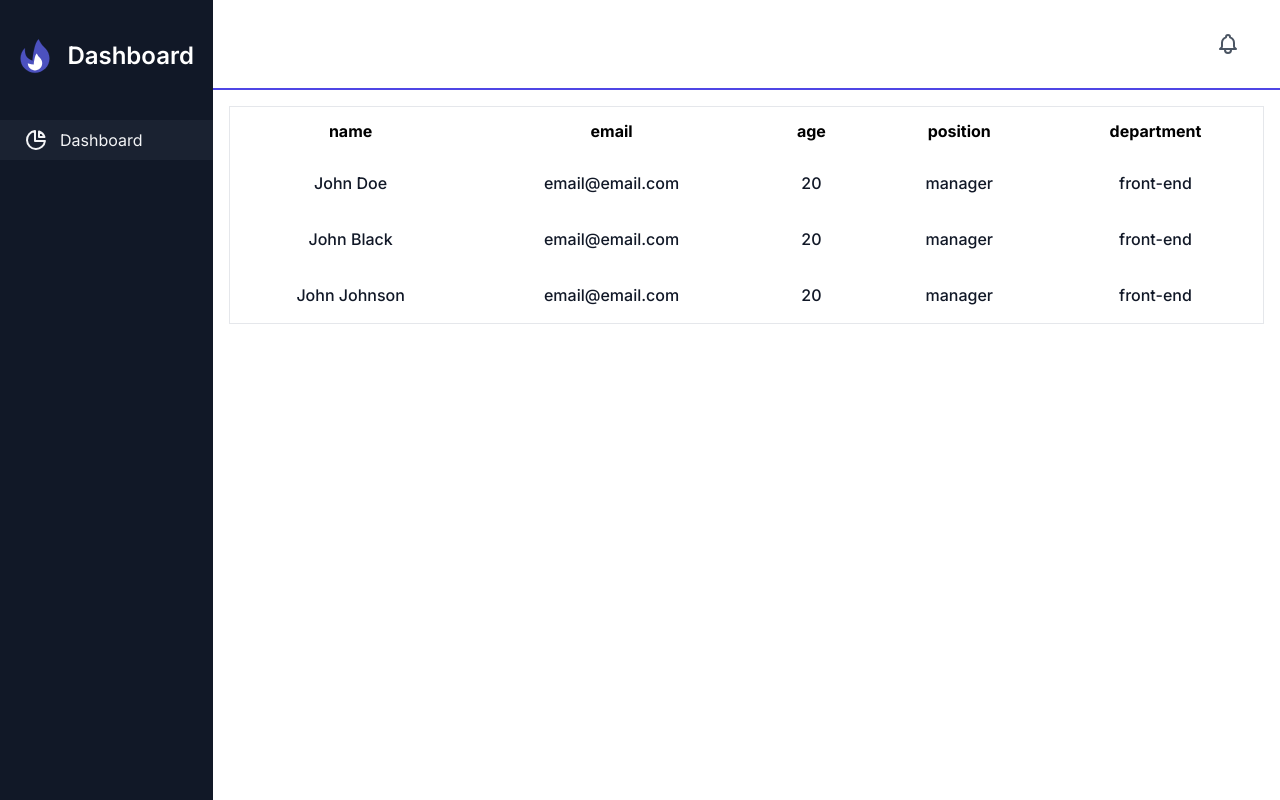
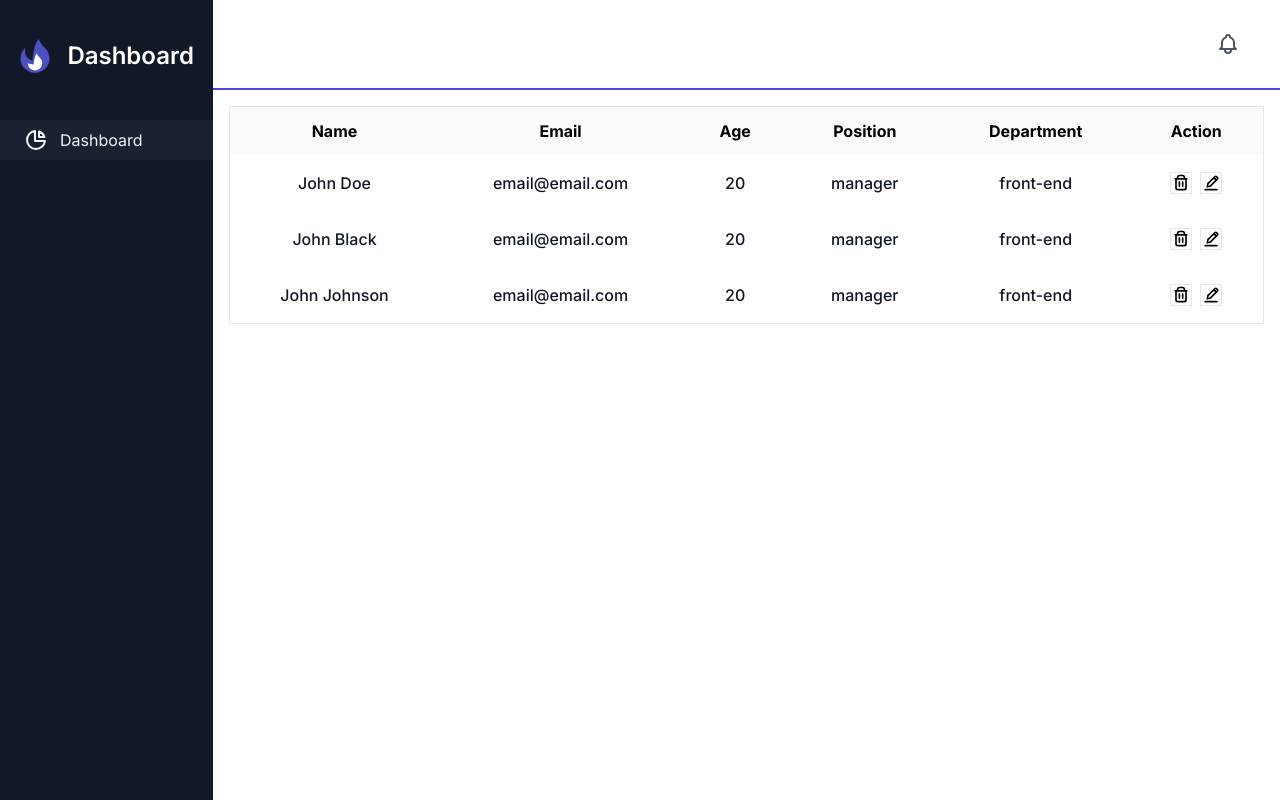
Before and after one commit to kzv-nursultan/aer-test, a Next.js app: page / in a window 1280 px wide. Built offline with nearby package versions, Linux system fonts and the light colour scheme; data requests are answered from the project's data file.

Commit message:
added svg icons

```diff
--- a/components/table/tableBody.tsx
+++ b/components/table/tableBody.tsx
@@ -1,4 +1,6 @@
 import { Employee } from "@/consts/types";
+import Delete from "@/public/svg/Delete";
+import Edit from "@/public/svg/edit";
 import { ReactNode } from "react";
 
 interface EmployeesRow {
@@ -28,6 +30,16 @@ export default function TableBody({ employees }: EmployeesRow) {
           <DataCell>{employee.age}</DataCell>
           <DataCell>{employee.position}</DataCell>
           <DataCell>{employee.department}</DataCell>
+          <DataCell>
+            <div className="flex align-center justify-center gap-2">
+              <button className="border">
+                <Delete />
+              </button>
+              <button className="border">
+                <Edit />
+              </button>
+            </div>
+          </DataCell>
         </tr>
       ))}
     </tbody>
--- a/components/table/tableHead.tsx
+++ b/components/table/tableHead.tsx
@@ -1,18 +1,19 @@
-type EMPLOYEES_HEADER = ["name", "email", "age", "position", "department"];
+type EMPLOYEES_HEADER = ["name", "email", "age", "position", "department", "action"];
 const HEADER_TITLES: EMPLOYEES_HEADER = [
   "name",
   "email",
   "age",
   "position",
   "department",
+  "action",
 ];
 
 export default function TableHead() {
   return (
-    <thead>
+    <thead className="bg-gray-50">
       <tr>
         {HEADER_TITLES.map((title) => (
-          <th key={title} scope="col" className="px-6 py-3">
+          <th key={title} scope="col" className="px-6 py-3 capitalize">
             {title}
           </th>
         ))}
--- /dev/null
+++ b/public/svg/delete.tsx
@@ -0,0 +1,27 @@
+export default function Delete() {
+  return (
+    <svg
+      width="20px"
+      height="20px"
+      viewBox="0 0 24 24"
+      fill="none"
+      xmlns="http://www.w3.org/2000/svg"
+    >
+      <g id="SVGRepo_bgCarrier" strokeWidth="0"></g>
+      <g
+        id="SVGRepo_tracerCarrier"
+        strokeLinecap="round"
+        strokeLinejoin="round"
+      ></g>
+      <g id="SVGRepo_iconCarrier">
+        <path
+          d="M6 7V18C6 19.1046 6.89543 20 8 20H16C17.1046 20 18 19.1046 18 18V7M6 7H5M6 7H8M18 7H19M18 7H16M10 11V16M14 11V16M8 7V5C8 3.89543 8.89543 3 10 3H14C15.1046 3 16 3.89543 16 5V7M8 7H16"
+          stroke="#000000"
+          strokeWidth="2"
+          strokeLinecap="round"
+          strokeLinejoin="round"
+        ></path>
+      </g>
+    </svg>
+  );
+}
--- /dev/null
+++ b/public/svg/edit.tsx
@@ -0,0 +1,34 @@
+export default function Edit() {
+  return (
+    <svg
+      width="20px"
+      height="20px"
+      viewBox="0 0 24 24"
+      fill="none"
+      xmlns="http://www.w3.org/2000/svg"
+    >
+      <g id="SVGRepo_bgCarrier" strokeWidth="0"></g>
+      <g
+        id="SVGRepo_tracerCarrier"
+        strokeLinecap="round"
+        strokeLinejoin="round"
+      ></g>
+      <g id="SVGRepo_iconCarrier">
+        <path
+          d="M18.3785 8.44975L11.4637 15.3647C11.1845 15.6439 10.8289 15.8342 10.4417 15.9117L7.49994 16.5L8.08829 13.5582C8.16572 13.1711 8.35603 12.8155 8.63522 12.5363L15.5501 5.62132M18.3785 8.44975L19.7927 7.03553C20.1832 6.64501 20.1832 6.01184 19.7927 5.62132L18.3785 4.20711C17.988 3.81658 17.3548 3.81658 16.9643 4.20711L15.5501 5.62132M18.3785 8.44975L15.5501 5.62132"
+          stroke="#000000"
+          strokeWidth="2"
+          strokeLinecap="round"
+          strokeLinejoin="round"
+        ></path>
+        <path
+          d="M5 20H19"
+          stroke="#000000"
+          strokeWidth="2"
+          strokeLinecap="round"
+          strokeLinejoin="round"
+        ></path>
+      </g>
+    </svg>
+  );
+}
```
